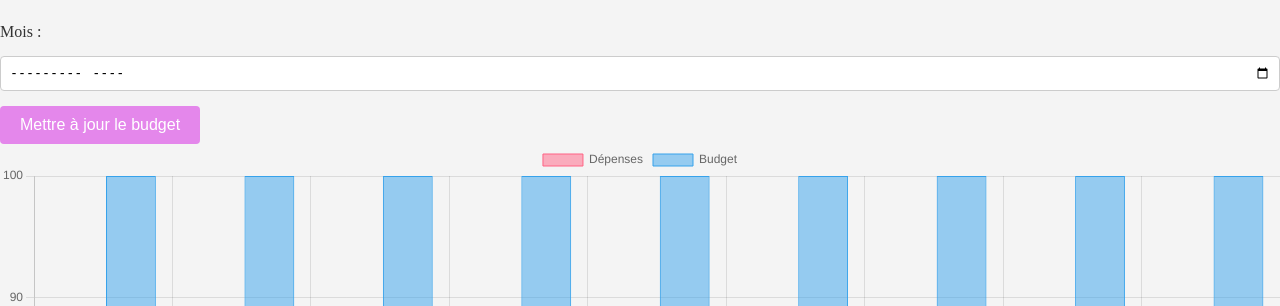
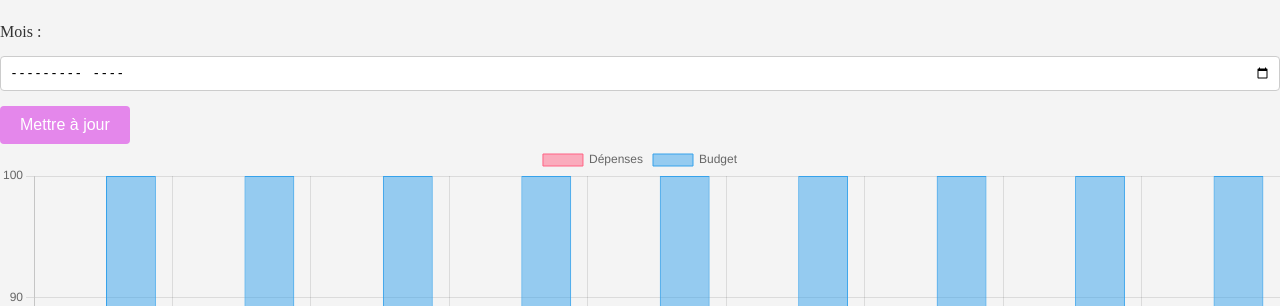
Before and after one commit to SABRI4/INFO, a PHP site: page /Graphiques.php in a window 1280 px wide. Shown: the part 1076-1382 px from the top of the page. Run offline with PHP 8.4, Linux system fonts and the light colour scheme; a user stored in the database is signed in; data comes from the database, SQL or seed files in the repository.

Commit message:
Update Graphiques.php

```diff
--- a/Graphiques.php
+++ b/Graphiques.php
@@ -92,7 +92,7 @@ if (!isset($_SESSION['user_id'])) {
     <label for="mois">Mois :</label>
     <input type="month" id="mois" name="mois" required><br>
 
-    <button type="submit">Mettre à jour le budget</button>
+    <button type="submit">Mettre à jour</button>
   </form>
   <canvas id="graphiqueDepenses" width="400" height="400"></canvas>
   <script>
```
